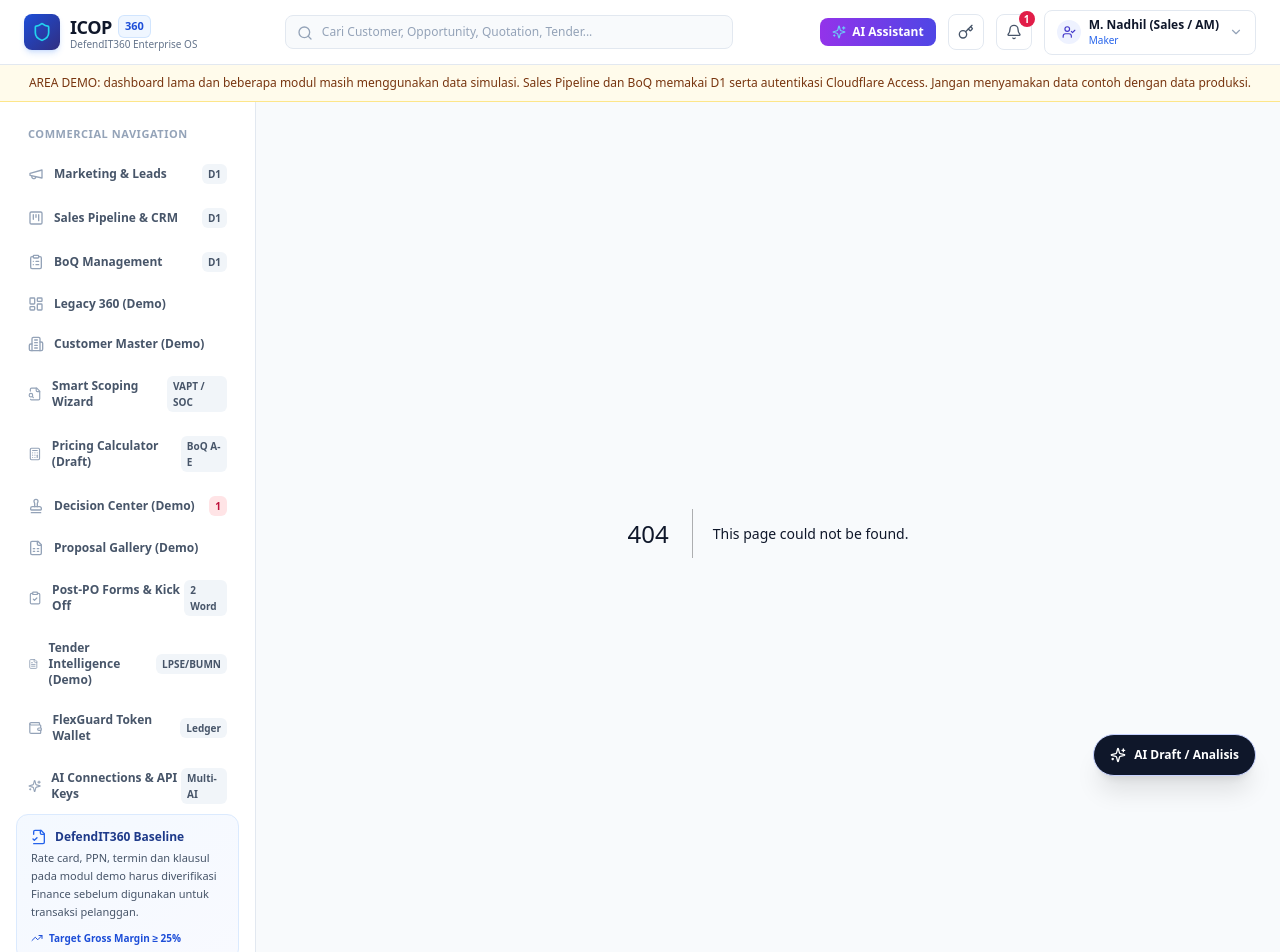
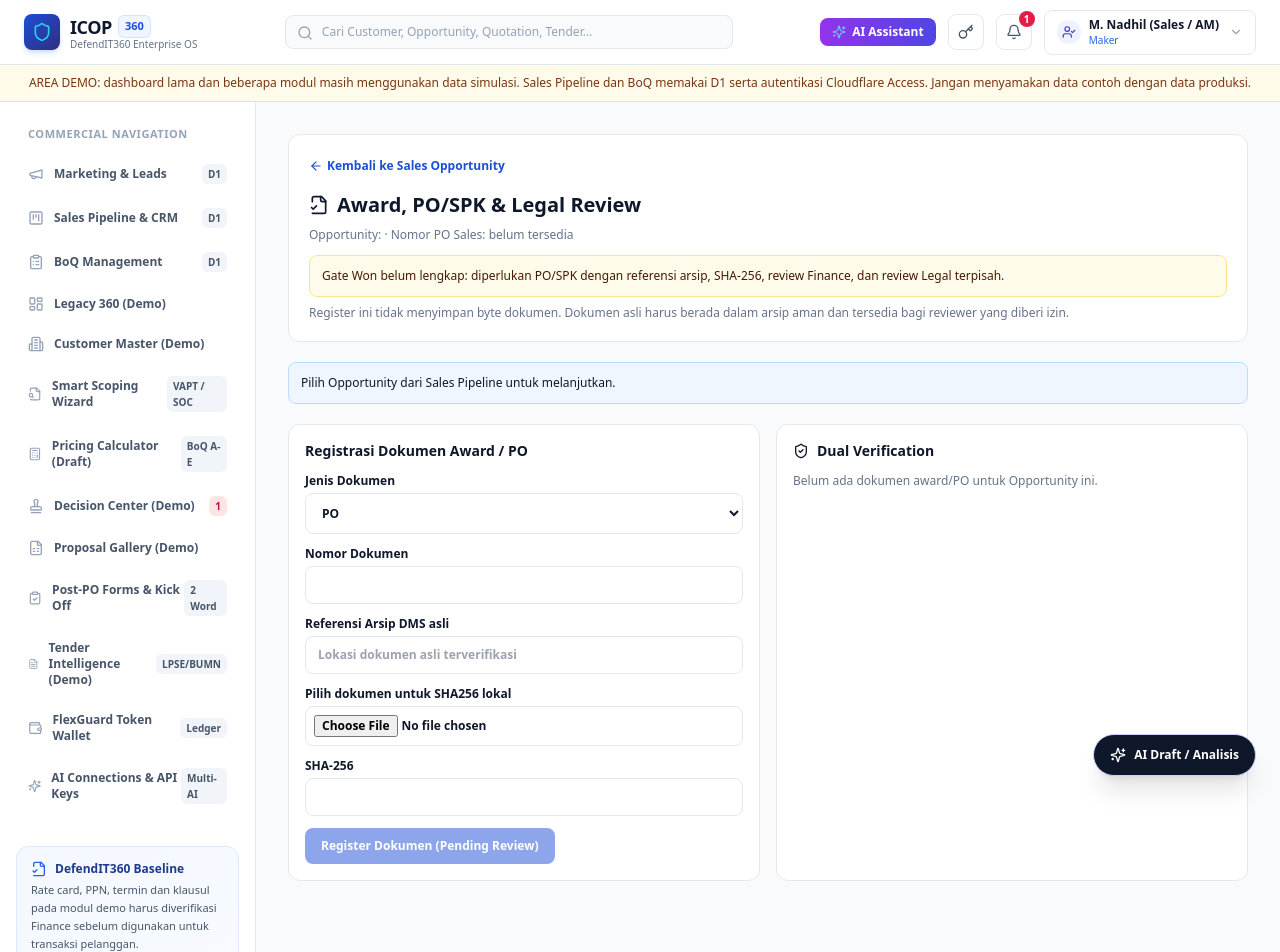
Before and after one commit to elanghaqeem-hash/India, a Next.js app: page /sales/award in a window 1280 px wide. Before the commit this address had no page. Shown: the top 952 px of the page. Built offline with nearby package versions, Linux system fonts and the light colour scheme.

Commit message:
feat(ui): Sales Award document reference upload/hash and independent Finance+Legal review workspace

```diff
--- /dev/null
+++ b/src/app/sales/award/page.tsx
@@ -0,0 +1,93 @@
+'use client';
+import React,{useCallback,useEffect,useState} from 'react';
+import Link from 'next/link';
+import {ArrowLeft,FileCheck2,ShieldCheck} from 'lucide-react';
+type Award={id:string;document_kind:string;document_number:string;file_name:string;archive_reference:string;original_sha256:string;
+ created_by:string;finance_reviewed_by:string|null;legal_reviewed_by:string|null;finance_review_notes?:string;legal_review_notes?:string};
+const field='w-full min-w-0 rounded-lg border border-slate-200 bg-white px-3 py-2.5 text-xs';
+async function api(method:'GET'|'POST'|'PATCH',url:string,body?:Record<string,unknown>){
+ const r=await fetch(url,{method,credentials:'same-origin',cache:'no-store',headers:{'Content-Type':'application/json'},
+ ...(body?{body:JSON.stringify(body)}:{})});
+ const j=await r.json();if(!r.ok||!j.success)throw Error(j.message||'Transaksi gagal');return j;
+}
+export default function AwardDesk(){
+ const [opp,setOpp]=useState(''),[role,setRole]=useState(''),[po,setPo]=useState('');
+ const [docs,setDocs]=useState<Award[]>([]),[ready,setReady]=useState(false),[busy,setBusy]=useState(false);
+ const [message,setMessage]=useState('');
+ const [form,setForm]=useState({document_kind:'po',document_number:'',file_name:'',archive_reference:'',original_sha256:''});
+ const [notes,setNotes]=useState<Record<string,string>>({});
+ const refresh=useCallback(async(id:string)=>{
+  try{
+   const j=await api('GET','/api/sales/award?opportunity_id='+encodeURIComponent(id));
+   setDocs(j.documents||[]);setReady(!!j.hasDualVerifiedPO);setRole(j.role||'');setPo(j.po_number||'');
+   setForm(p=>({...p,document_number:p.document_number||j.po_number||''}));
+  }catch(e){setMessage(e instanceof Error?e.message:String(e));}
+ },[]);
+ useEffect(()=>{const id=new URLSearchParams(window.location.search).get('opportunity_id')||'';setOpp(id);
+  if(id)void refresh(id);else setMessage('Pilih Opportunity dari Sales Pipeline untuk melanjutkan.');},[refresh]);
+ const run=async(fn:()=>Promise<unknown>,done:string)=>{
+  setBusy(true);setMessage('');
+  try{await fn();await refresh(opp);setMessage(done);}
+  catch(e){setMessage(e instanceof Error?e.message:String(e));}
+  finally{setBusy(false);}
+ };
+ const hashFile=async(file:File|null)=>{
+  if(!file)return;if(file.size>8*1024*1024){setMessage('Maksimal 8 MB untuk hashing lokal.');return;}
+  try{const arr=await file.arrayBuffer(),hash=await crypto.subtle.digest('SHA-256',arr);
+   setForm(v=>({...v,file_name:file.name,original_sha256:Array.from(new Uint8Array(hash)).map(x=>x.toString(16).padStart(2,'0')).join('')}));
+   setMessage('SHA256 dihitung lokal. Unggah file asli ke DMS organisasi dan cantumkan referensi arsip yang benar.');
+  }catch{setMessage('Checksum gagal dihitung');}
+ };
+ const add=()=>void run(()=>api('POST','/api/sales/award',{opportunity_id:opp,...form}),
+   'Metadata dokumen dicatat. Finance dan Legal wajib melakukan review independen.');
+ const review=(id:string,kind:'finance'|'legal')=>{
+  if(!window.confirm('Sudah memeriksa dokumen asli di repository perusahaan, referensi dan checksum? Pemeriksa harus independen dari pembuat.'))return;
+  void run(()=>api('PATCH','/api/sales/award',{document_id:id,review_kind:kind,review_notes:notes[id+'-'+kind]||''}),
+   'Hasil review '+kind+' berhasil tercatat.');
+ };
+ return <main className="mx-auto max-w-5xl space-y-5 pb-24">
+  <header className="rounded-xl border bg-white p-4 sm:p-5">
+   <Link href={'/sales/pipeline?opportunity_id='+encodeURIComponent(opp)} className="inline-flex items-center gap-1 text-xs font-bold text-blue-700"><ArrowLeft size={14}/> Kembali ke Sales Opportunity</Link>
+   <h1 className="mt-3 flex items-center gap-2 text-xl font-bold"><FileCheck2 size={20}/> Award, PO/SPK & Legal Review</h1>
+   <p className="mt-2 text-xs text-slate-500">Opportunity: {opp} · Nomor PO Sales: {po||'belum tersedia'}</p>
+   <div className={'mt-3 rounded-lg border p-3 text-xs '+(ready?'border-emerald-200 bg-emerald-50 text-emerald-950':'border-amber-200 bg-amber-50 text-amber-950')}>
+    {ready?'Pemeriksaan ganda tercatat untuk PO/SPK ini; tahapan Won masih memerlukan seluruh gate lain.':
+     'Gate Won belum lengkap: diperlukan PO/SPK dengan referensi arsip, SHA-256, review Finance, dan review Legal terpisah.'}
+   </div>
+   <p className="mt-2 text-xs text-slate-500">Register ini tidak menyimpan byte dokumen. Dokumen asli harus berada dalam arsip aman dan tersedia bagi reviewer yang diberi izin.</p>
+  </header>
+  {message&&<p role="status" className="whitespace-pre-wrap rounded-lg border border-blue-200 bg-blue-50 p-3 text-xs">{message}</p>}
+  <div className="grid gap-4 lg:grid-cols-2">
+   <section className="space-y-3 rounded-xl border bg-white p-4">
+    <h2 className="text-sm font-bold">Registrasi Dokumen Award / PO</h2>
+    <label className="block text-xs font-semibold">Jenis Dokumen<select className={'mt-1 '+field} value={form.document_kind} onChange={e=>setForm(p=>({...p,document_kind:e.target.value}))}>
+     {['po','spk','contract','award_letter'].map(x=><option value={x} key={x}>{x.toUpperCase()}</option>)}</select></label>
+    <label className="block text-xs font-semibold">Nomor Dokumen<input className={'mt-1 '+field} value={form.document_number} onChange={e=>setForm(p=>({...p,document_number:e.target.value}))}/></label>
+    <label className="block text-xs font-semibold">Referensi Arsip DMS asli<input className={'mt-1 '+field} value={form.archive_reference} onChange={e=>setForm(p=>({...p,archive_reference:e.target.value}))} placeholder="Lokasi dokumen asli terverifikasi"/></label>
+    <label className="block text-xs font-semibold">Pilih dokumen untuk SHA256 lokal
+     <input type="file" accept=".pdf,.docx,.png,.jpg,.jpeg" className="mt-1 block w-full rounded-lg border p-2 text-xs" onChange={e=>void hashFile(e.target.files?.[0]||null)}/></label>
+    <label className="block text-xs font-semibold">SHA-256<input className={'mt-1 '+field} value={form.original_sha256} onChange={e=>setForm(p=>({...p,original_sha256:e.target.value}))}/></label>
+    <button disabled={busy||!['admin','sales'].includes(role)||form.original_sha256.length!==64||!form.archive_reference.trim()} onClick={add}
+     className="rounded-lg bg-blue-700 px-4 py-2.5 text-xs font-bold text-white disabled:opacity-50">Register Dokumen (Pending Review)</button>
+   </section>
+   <section className="space-y-3 rounded-xl border bg-white p-4">
+    <h2 className="flex items-center gap-2 text-sm font-bold"><ShieldCheck size={16}/> Dual Verification</h2>
+    {docs.length===0?<p className="text-xs text-slate-500">Belum ada dokumen award/PO untuk Opportunity ini.</p>:docs.map(x=><article key={x.id} className="space-y-2 rounded-lg border p-3">
+     <div className="flex flex-wrap items-center justify-between gap-2"><strong className="text-xs">{x.document_kind.toUpperCase()} {x.document_number}</strong>
+      <span className={'rounded-full px-2 py-1 text-[10px] '+(x.finance_reviewed_by&&x.legal_reviewed_by?'bg-emerald-100 text-emerald-800':'bg-amber-100 text-amber-900')}>
+       {x.finance_reviewed_by&&x.legal_reviewed_by?'Dual Reviewed':'Pending Review'}</span></div>
+     <p className="break-words text-[11px] text-slate-500">{x.archive_reference}</p>
+     <p className="text-xs">Finance: {x.finance_reviewed_by||'Belum diverifikasi'} · Legal: {x.legal_reviewed_by||'Belum diverifikasi'}</p>
+     <p className="text-[11px] text-slate-500">Didaftarkan oleh {x.created_by}</p>
+     {((role==='finance'||role==='approver')&&!x.finance_reviewed_by||role==='legal'&&!x.legal_reviewed_by)&&<div className="space-y-2 border-t pt-2">
+      <label className="block text-xs font-semibold">Catatan pemeriksaan asli<textarea rows={2} className={'mt-1 '+field} value={notes[x.id+'-'+(role==='legal'?'legal':'finance')]||''}
+       onChange={e=>setNotes(v=>({...v,[x.id+'-'+(role==='legal'?'legal':'finance')]:e.target.value}))}/></label>
+      <button disabled={busy||(notes[x.id+'-'+(role==='legal'?'legal':'finance')]||'').trim().length<15}
+       onClick={()=>review(x.id,role==='legal'?'legal':'finance')} className="rounded-lg bg-emerald-700 px-3 py-2 text-xs font-bold text-white disabled:opacity-50">
+       Verifikasi sebagai {role==='legal'?'Legal':'Finance'}</button>
+     </div>}
+    </article>)}
+   </section>
+  </div>
+ </main>;
+}
```
